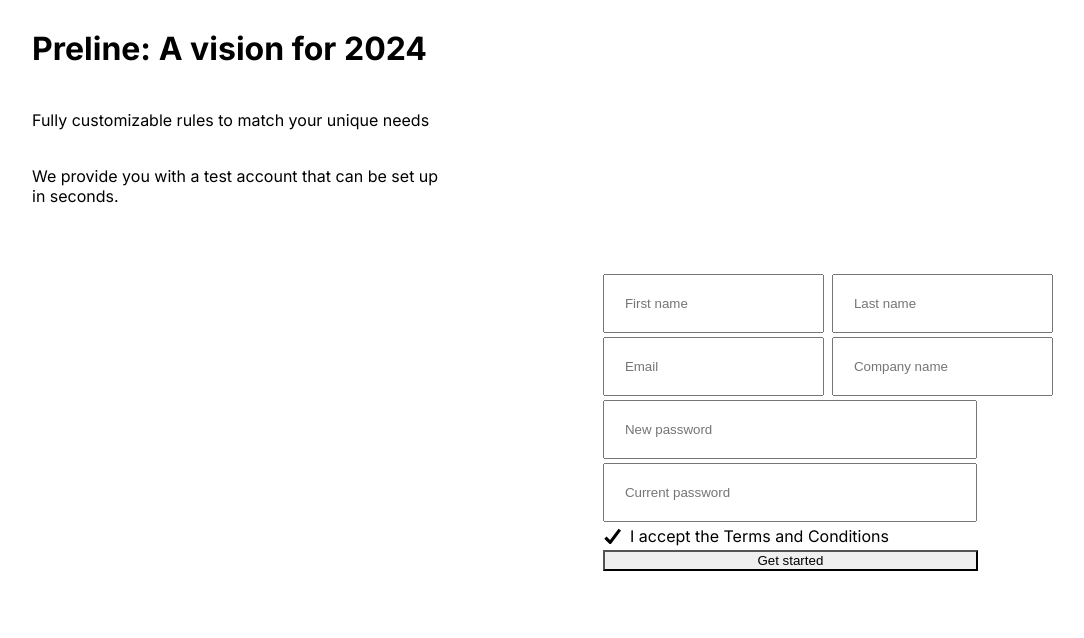
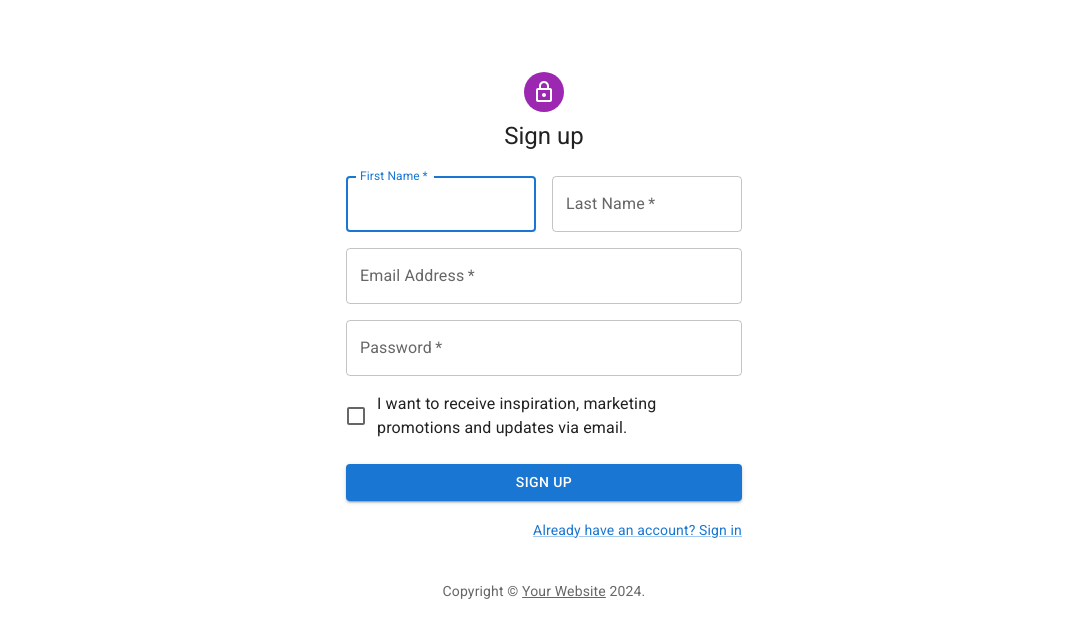
Before and after one commit to Valoreventures/sandboxlife-alpha, a Next.js app: page /register in a window 1280 px wide. Shown: the top 638 px of the page, without its empty margins (96-1180 px from the left). Built offline with nearby package versions, Linux system fonts and the light colour scheme.

Commit message:
added login page

```diff
--- a/app/login/page.tsx
+++ b/app/login/page.tsx
@@ -1,5 +1,3 @@
-'use client';
-
 import * as React from 'react';
 import Avatar from '@mui/material/Avatar';
 import Button from '@mui/material/Button';
@@ -59,7 +57,9 @@
         <Typography component="h1" variant="h5" color={'black'}>
           Sign in
         </Typography>
-        <Box component="form" onSubmit={handleSubmit} noValidate sx={{ mt: 1 }}>
+        <Box component="form"
+          // onSubmit={handleSubmit}
+          noValidate sx={{ mt: 1 }}>
           <TextField
             margin="normal"
             required
@@ -99,7 +99,7 @@
               </Link>
             </Grid>
             <Grid item>
-              <Link href="#" variant="body2">
+              <Link href="/register" variant="body2">
                 {"Don't have an account? Sign Up"}
               </Link>
             </Grid>
--- a/app/register/page.tsx
+++ b/app/register/page.tsx
@@ -1,65 +1,131 @@
+import * as React from 'react';
+import Avatar from '@mui/material/Avatar';
+import Button from '@mui/material/Button';
+import CssBaseline from '@mui/material/CssBaseline';
+import TextField from '@mui/material/TextField';
+import FormControlLabel from '@mui/material/FormControlLabel';
+import Checkbox from '@mui/material/Checkbox';
+import Link from '@mui/material/Link';
+import Grid from '@mui/material/Grid';
+import Box from '@mui/material/Box';
+import LockOutlinedIcon from '@mui/icons-material/LockOutlined';
+import Typography from '@mui/material/Typography';
+import Container from '@mui/material/Container';
+import { createTheme, ThemeProvider } from '@mui/material/styles';
 
-import React from 'react';
-import { Box, VStack, Checkbox, Button, Heading, Text, Link, Divider, useColorModeValue, Avatar, HStack } from '@chakra-ui/react';
-import { FaGoogle } from 'react-icons/fa';
-import { CustomInput } from './input-form';
+function Copyright(props: any) {
+  return (
+    <Typography variant="body2" color="text.secondary" align="center" {...props}>
+      {'Copyright © '}
+      <Link color="inherit" href="https://mui.com/">
+        Your Website
+      </Link>{' '}
+      {new Date().getFullYear()}
+      {'.'}
+    </Typography>
+  );
+}
 
-const Register = () => {
-  // const bgColor = useColorModeValue('white', 'gray.700');
-  // const textColor = useColorModeValue('gray.700', 'white');
+// TODO remove, this demo shouldn't need to reset the theme.
+
+export default function SignUp() {
+  const handleSubmit = (event: React.FormEvent<HTMLFormElement>) => {
+    event.preventDefault();
+    const data = new FormData(event.currentTarget);
+    console.log({
+      email: data.get('email'),
+      password: data.get('password'),
+    });
+  };
 
   return (
-    <Box p={8} style={{ width: '80%', margin: '0 auto' }} width={'50vw'}>
-      <HStack gap={'5rem'}>
-      <VStack spacing={4} align="flex-start">
-        <Heading as="h1" size="xl">Preline: A vision for 2024</Heading>
-        <Text fontSize="lg" color={'gray.700'}>
-          Fully customizable rules to match your unique needs
-        </Text>
-        <Text fontSize="md" color="gray.500">
-          We provide you with a test account that can be set up in seconds.
-        </Text>
-        {/* Testimonial section will be added here later */}
-        <Box height={'400px'} />
-        {/* Footer area will be added here later */}
-      </VStack>
-
-      <VStack spacing={4} align="flex-start" width={'50vw'}>
-        <Box height={'200px'} />
-        {/* <Heading as="h1" size="xl">Preline: A vision for 2024</Heading>
-        <Text fontSize="lg" color={'gray.700'}>
-          Fully customizable rules to match your unique needs
-        </Text>
-        <Text fontSize="md" color="gray.500">
-          We provide you with a test account that can be set up in seconds.
-        </Text> */}
-        {/* Testimonial section will be added here later */}
-        <Box as="section" p={8} bg={'white'} boxShadow="md" borderRadius="20px" width={'375px'} margin={'0 auto'} alignItems={'center'}>
-          {/* <Heading as="h2" size="lg" mb={4}>Start your free trial</Heading> */}
-          {/* <Button leftIcon={<FaGoogle />} colorScheme="red" variant="outline" w="full" mb={2}>
-            Sign up with Google
-          </Button> */}
-          <Divider my={4} />
-          <VStack spacing={4} align="stretch">
-            <HStack>
-              <CustomInput placeholder="First name" style={{ padding: '20px' }} />
-              <CustomInput placeholder="Last name" style={{ padding: '20px' }} />
-            </HStack>
-            <HStack>
-              <CustomInput placeholder="Email" style={{ padding: '20px' }} />
-              <CustomInput placeholder="Company name" style={{ padding: '20px' }} />
-            </HStack>
-            <CustomInput placeholder="New password" type="password" style={{ padding: '20px', width: '330px' }} />
-            <CustomInput placeholder="Current password" type="password" style={{ padding: '20px', width: '330px' }} />
-            <Checkbox defaultChecked>I accept the Terms and Conditions</Checkbox>
-            <Button colorScheme="blue" w="full" >Get started</Button>
-          </VStack>
+    <Container component="main" maxWidth="xs">
+      <CssBaseline />
+      <Box
+        sx={{
+          marginTop: 8,
+          display: 'flex',
+          flexDirection: 'column',
+          alignItems: 'center',
+        }}
+      >
+        <Avatar sx={{ m: 1, bgcolor: 'secondary.main' }}>
+          <LockOutlinedIcon />
+        </Avatar>
+        <Typography component="h1" variant="h5">
+          Sign up
+        </Typography>
+        <Box component="form" noValidate
+        //  onSubmit={handleSubmit}
+        sx={{ mt: 3 }}>
+          <Grid container spacing={2}>
+            <Grid item xs={12} sm={6}>
+              <TextField
+                autoComplete="given-name"
+                name="firstName"
+                required
+                fullWidth
+                id="firstName"
+                label="First Name"
+                autoFocus
+              />
+            </Grid>
+            <Grid item xs={12} sm={6}>
+              <TextField
+                required
+                fullWidth
+                id="lastName"
+                label="Last Name"
+                name="lastName"
+                autoComplete="family-name"
+              />
+            </Grid>
+            <Grid item xs={12}>
+              <TextField
+                required
+                fullWidth
+                id="email"
+                label="Email Address"
+                name="email"
+                autoComplete="email"
+              />
+            </Grid>
+            <Grid item xs={12}>
+              <TextField
+                required
+                fullWidth
+                name="password"
+                label="Password"
+                type="password"
+                id="password"
+                autoComplete="new-password"
+              />
+            </Grid>
+            <Grid item xs={12}>
+              <FormControlLabel
+                control={<Checkbox value="allowExtraEmails" color="primary" />}
+                label="I want to receive inspiration, marketing promotions and updates via email."
+              />
+            </Grid>
+          </Grid>
+          <Button
+            type="submit"
+            fullWidth
+            variant="contained"
+            sx={{ mt: 3, mb: 2 }}
+          >
+            Sign Up
+          </Button>
+          <Grid container justifyContent="flex-end">
+            <Grid item>
+              <Link href="/login" variant="body2">
+                Already have an account? Sign in
+              </Link>
+            </Grid>
+          </Grid>
         </Box>
-        {/* Footer area will be added here later */}
-      </VStack>
-      </HStack>
-    </Box>
+      </Box>
+      <Copyright sx={{ mt: 5 }} />
+    </Container>
   );
-};
-
-export default Register;
+}
```
